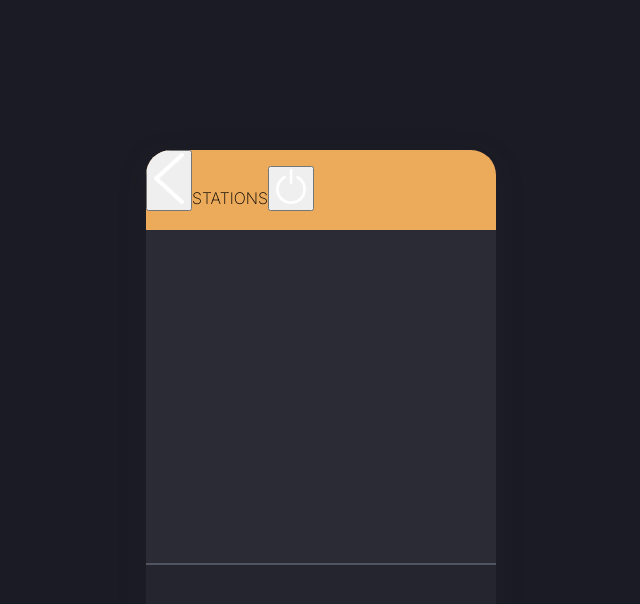
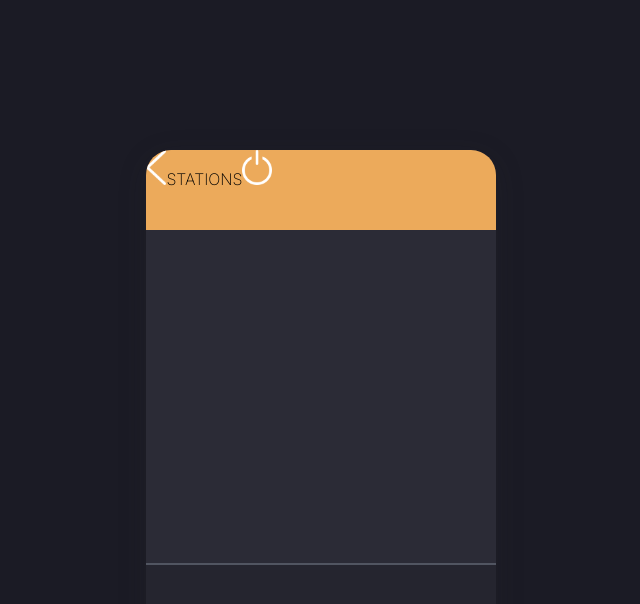
Before and after one commit to rubayethossain/react-radio-widget, a React (Create React App) app: page / in a window 1280 px wide. Shown: the top 604 px of the page, without its empty margins (319-959 px from the left). Built offline with nearby package versions, Linux system fonts and the light colour scheme.

Commit message:
Design IconButton

```diff
--- a/src/components/Buttons/IconButton.module.css
+++ b/src/components/Buttons/IconButton.module.css
@@ -0,0 +1,6 @@
+.button{
+    background: transparent;
+    border: 0;
+    padding: 0;
+    cursor: pointer;
+}
--- a/src/components/Buttons/IconButton.tsx
+++ b/src/components/Buttons/IconButton.tsx
@@ -1,4 +1,5 @@
 import { useMemo } from "react";
+import styles from './IconButton.module.css';
 
 type Props = {
     icon: string,
@@ -18,7 +19,7 @@ const IconButton = (props: Props) => {
     }
 
     const buttonClass = useMemo(() => {
-        return className ? `${className}` : ``
+        return className ? `${styles.button} ${className}` : styles.button
     }, [className])
 
     return (
@@ -30,8 +31,8 @@ const IconButton = (props: Props) => {
 
 IconButton.defaultProps = {
     alt: "",
-    width: "30px",
-    height: "auto"
+    width: "auto",
+    height: "35px"
 }
 
 export default IconButton
```
